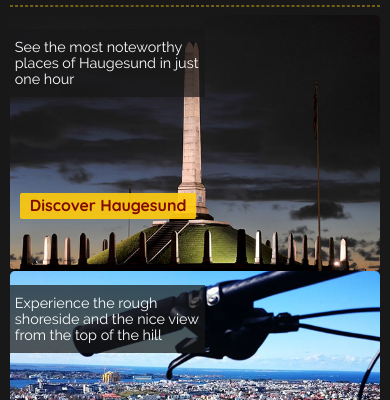
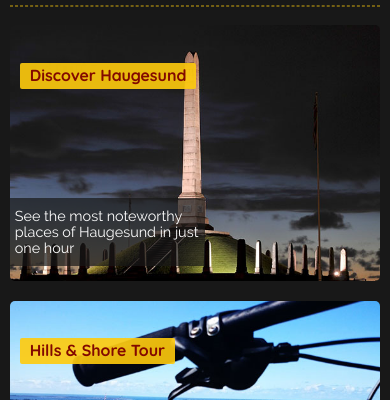
Before and after one commit to kallevikstyle/re-cycle_v2, a plain HTML site: page tours.html in a window 390 px wide. Shown: the part 444-844 px from the top of the page. Drawn offline with Linux system fonts and the light colour scheme; files whose address does not match are found by name.

Commit message:
Adjusting headings and descriptions in tour previews

```diff
--- a/css/styles.css
+++ b/css/styles.css
@@ -423,7 +423,7 @@ aside {
 	margin: 5px;
 }
 #tours .tour-header p {
-	top: 0px;
+	bottom: 0px;
 }
 .tour-title {
 	background-color: #FFCB0D;
@@ -434,7 +434,7 @@ aside {
 	padding: 5px 10px;
 	border-radius: 2px;
 	position: absolute;
-	bottom: 20%;
+	bottom: 75%;
 	left: 10px;
 }
 
@@ -743,7 +743,7 @@ aside {
 
 	#tours .tour-container {
 		width: 95%;
-		margin: 0 auto;
+		margin: 10px auto;
 	}
 	#tours .tour-container h2 {
 		font-size: 1em;
```
